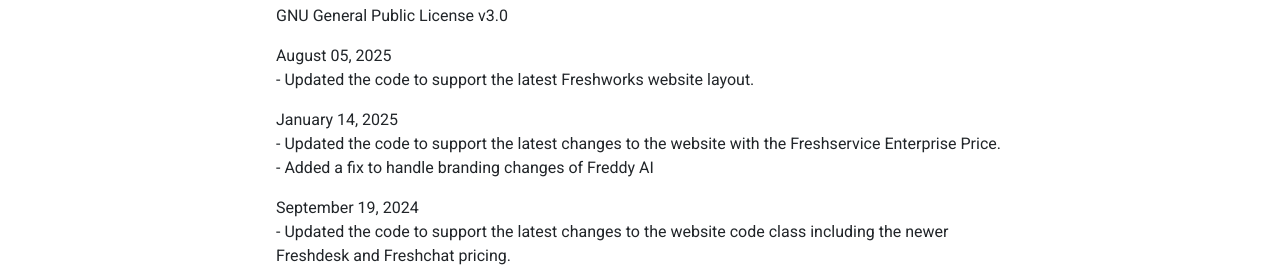
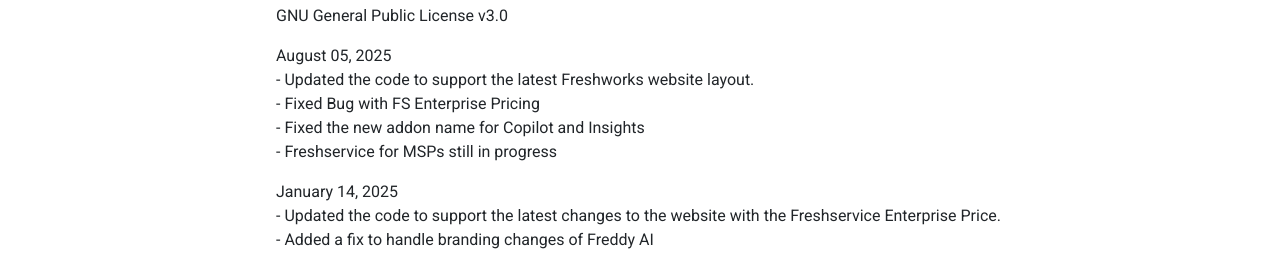
Before and after one commit to jawzf/FRSH-PriceView, a browser extension: page installed.html in a window 1280 px wide. Shown: the part 492-757 px from the top of the page. Drawn offline with nearby package versions, Linux system fonts and the light colour scheme.

Commit message:
v1.74 CleanUp
Cleaned Up for release

```diff
--- a/installed.html
+++ b/installed.html
@@ -84,7 +84,10 @@
                 <h2>Changelog</h2>
                 <p></p>
                 <p>GNU General Public License v3.0</p>
-                <p>August 05, 2025<br>- Updated the code to support the latest Freshworks website layout.</p>
+                <p>August 05, 2025<br>- Updated the code to support the latest Freshworks website layout.
+                <br>- Fixed Bug with FS Enterprise Pricing
+                <br>- Fixed the new addon name for Copilot and Insights
+                <br>- Freshservice for MSPs still in progress</p>
                 <p>January 14, 2025<br>- Updated the code to support the latest changes to the website with the Freshservice Enterprise Price.
                     <br>- Added a fix to handle branding changes of Freddy AI</p>
                 <p>September 19, 2024<br>- Updated the code to support the latest changes to the website code class including the newer Freshdesk and Freshchat pricing.
```
Also changed, not shown: background.js (+7 -7 lines).
